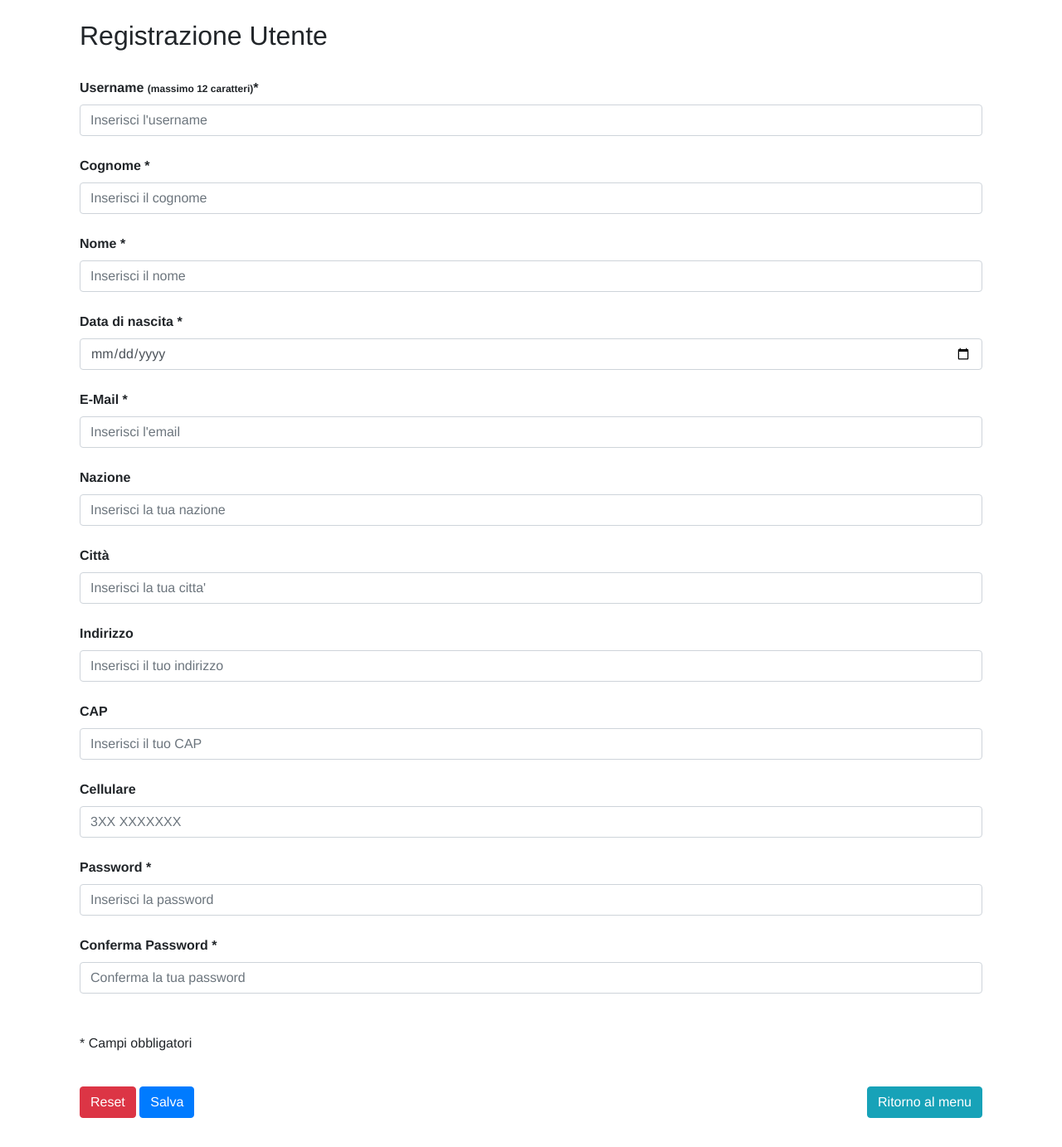
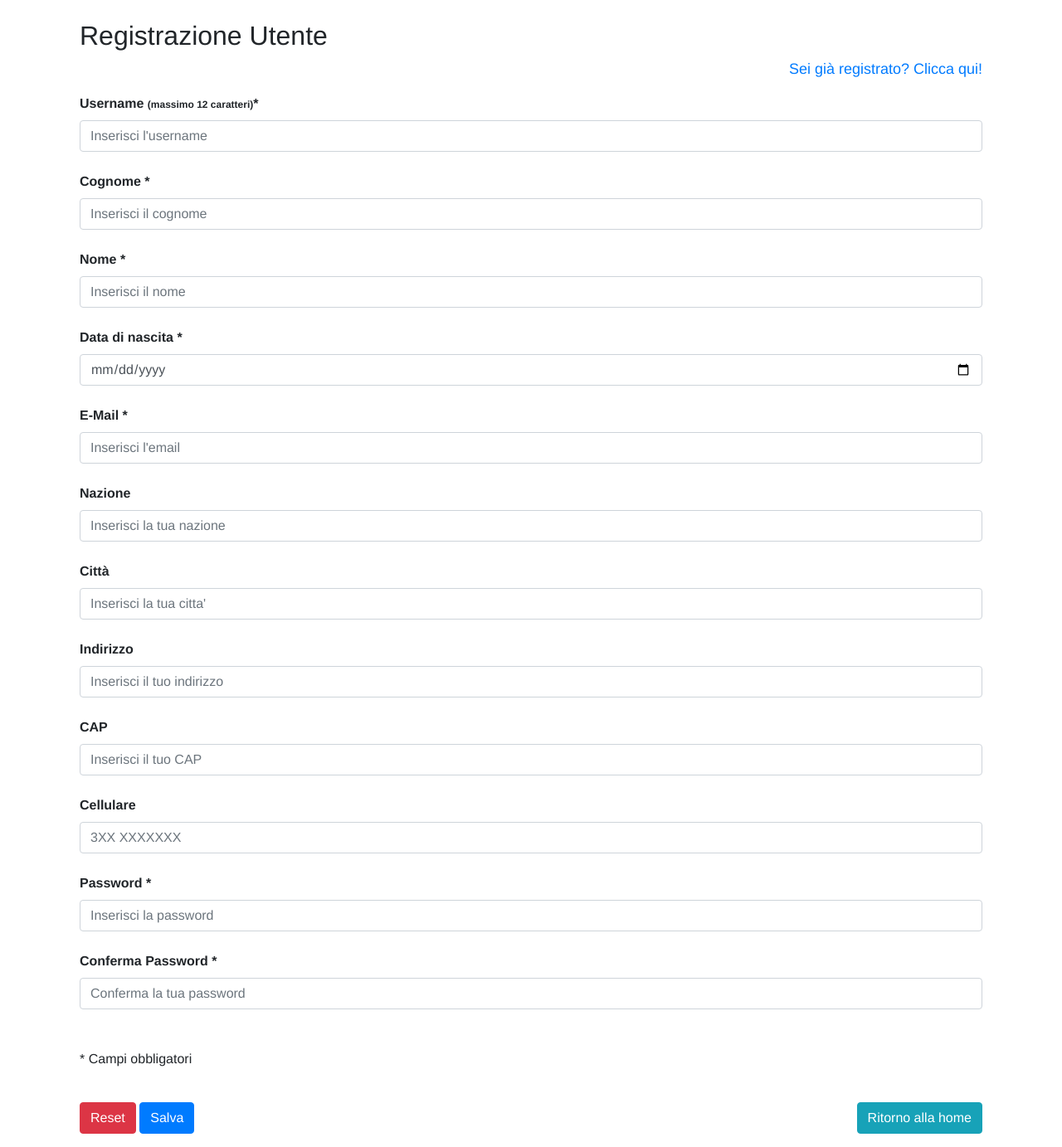
Before and after one commit to ludocomito/AtCoin, a PHP site: page /php/Registrazione.php in a window 1280 px wide. Shown: the whole page at 83% size. Before the commit the page ends 1348 px from the top, so only its background shows below. Run offline with PHP 8.4, Linux system fonts and the light colour scheme.

Commit message:
Add files via upload

```diff
--- a/css/StyleMenu.css
+++ b/css/StyleMenu.css
@@ -261,7 +261,6 @@ p {
   display: none;
   text-indent: -1000px;
   opacity: 0.5;
-  background: url("../assets/frecciasu2.png") no-repeat;
 }
 h1 {
   font-family: Helvetica, Sans-Serif;
--- a/php/Registrazione.php
+++ b/php/Registrazione.php
@@ -6,10 +6,24 @@
         <meta name="viewport" content="width=device-width, initial-scale=1">
   		<link rel="stylesheet" href="https://maxcdn.bootstrapcdn.com/bootstrap/4.1.0/css/bootstrap.min.css">
   		<script src="https://maxcdn.bootstrapcdn.com/bootstrap/4.1.0/js/bootstrap.min.js"></script>
+		<script src="http://code.jquery.com/jquery-latest.js"></script>
+
+		  <svg xmlns="http://www.w3.org/2000/svg" style="display: none;"> <!-- per svg alert -->
+            <symbol id="check-circle-fill" fill="currentColor" viewBox="0 0 16 16">
+              <path d="M16 8A8 8 0 1 1 0 8a8 8 0 0 1 16 0zm-3.97-3.03a.75.75 0 0 0-1.08.022L7.477 9.417 5.384 7.323a.75.75 0 0 0-1.06 1.06L6.97 11.03a.75.75 0 0 0 1.079-.02l3.992-4.99a.75.75 0 0 0-.01-1.05z"/>
+            </symbol>
+            <symbol id="info-fill" fill="currentColor" viewBox="0 0 16 16">
+              <path d="M8 16A8 8 0 1 0 8 0a8 8 0 0 0 0 16zm.93-9.412-1 4.705c-.07.34.029.533.304.533.194 0 .487-.07.686-.246l-.088.416c-.287.346-.92.598-1.465.598-.703 0-1.002-.422-.808-1.319l.738-3.468c.064-.293.006-.399-.287-.47l-.451-.081.082-.381 2.29-.287zM8 5.5a1 1 0 1 1 0-2 1 1 0 0 1 0 2z"/>
+            </symbol>
+            <symbol id="exclamation-triangle-fill" fill="currentColor" viewBox="0 0 16 16">
+              <path d="M8.982 1.566a1.13 1.13 0 0 0-1.96 0L.165 13.233c-.457.778.091 1.767.98 1.767h13.713c.889 0 1.438-.99.98-1.767L8.982 1.566zM8 5c.535 0 .954.462.9.995l-.35 3.507a.552.552 0 0 1-1.1 0L7.1 5.995A.905.905 0 0 1 8 5zm.002 6a1 1 0 1 1 0 2 1 1 0 0 1 0-2z"/>
+            </symbol>
+          </svg>
 
 		<title>Registrazione</title>
+
+
 		<style>
-
 
 			.max{
 				font-family: Helvetica, Sans-Serif;
@@ -36,7 +50,7 @@
 			.center_div
             {
 				margin: 0 auto;
-				width:85% /* value of your choice which suits your alignment */
+				width:85%; /* value of your choice which suits your alignment */
 			}
 
 
@@ -71,6 +85,24 @@
   <br>
 	<body style="font-family: Helvetica, Sans-Serif">
 
+
+				<!-- da visualizzare solo in caso di registrazione -->
+		<div id= "MyAlert" class=" center_div" style="margin-bottom: 10px;">
+			<h2>Registrazione effettuata !</h2>
+			<div class="alert alert-success d-flex align-items-center" role="alert">
+            	<svg class="bi flex-shrink-0 me-2" width="24" height="24" role="img" aria-label="Success:"><use xlink:href="#check-circle-fill"/></svg>
+            	<div>
+                	<span> &nbsp La registrazione dell'utente : " " è avvenuta con successo !</span>
+            	</div>
+       		</div>
+
+			<button  onclick="window.location.href='Login.php';" type='button' class='btn btn-success' >Accedi</button>
+			<button  onclick="window.location.href='../index.html';" type="button" class="btn btn-info " >Ritorno alla home</button>
+			<br>
+		</div>
+		<script> //  hide della schermata di registrazione effettuata
+			$("#MyAlert").hide();
+		</script>
     <?php
     		//error_reporting (0); leva errori di sistema esempio deprecated
 
@@ -78,17 +110,18 @@
 			$yyyy=date('Y')-100; //controllo data nascita maggiorenne
     ?>
 
-		 <div class=" center_div">
+	<div id="MyPrincipale" class=" center_div" style="margin-bottom: 10px;">
 
-			<h2>Registrazione Utente</h2><br>
 
-			<form action="<?php $_SERVER['PHP_SELF'] ?>" method="post">
+		 <h2>Registrazione Utente</h2> <p style="font-size: 18px; text-align: right;"><a href="./Login.php">Sei già registrato? Clicca qui!</a> </p>
+
+		<form action="<?php $_SERVER['PHP_SELF'] ?>" method="post">
 
 
 
 			<div class="form-group">
 			<label> Username <span class="max">(massimo 12 caratteri)</span>*</label>
-			<input class="form-control" type="text" placeholder="Inserisci l'username" name="username" maxlength="12" required><br>
+			<input id="username" class="form-control" type="text" placeholder="Inserisci l'username" name="username" maxlength="12" required><br>
 
 			<label>Cognome * </label>
 			 <input  class="form-control" type="text" placeholder="Inserisci il cognome" name="cognome" maxlength="30" required><br>
@@ -101,7 +134,7 @@
              <input class="form-control" type="date" placeholder="Inserisci la tua data di nascita" name="nascita"  min="<?php echo date($yyyy.'-m-d');?>" max="<?php echo date($yy.'-m-d');?>" required><br>
 
 			<label> E-Mail *</label>
-			<input class="form-control"  placeholder="Inserisci l'email" type="email" name="email" maxlength="40" required><br>
+			<input id="mail" class="form-control"  placeholder="Inserisci l'email" type="email" name="email" maxlength="40" required><br>
 
             <label> Nazione </label>
 			<input class="form-control" type="text" placeholder="Inserisci la tua nazione" name="nazione" maxlength="30" ><br>
@@ -113,26 +146,26 @@
 			<input class="form-control" type="text" placeholder="Inserisci il tuo indirizzo" name="indirizzo" maxlength="40" ><br>
 
             <label> CAP </label>
-			<input class="form-control" type="text" placeholder="Inserisci il tuo CAP" name="CAP" maxlength="5" minlength="5" ><br>
+			<input id="cap" class="form-control" type="text" placeholder="Inserisci il tuo CAP" name="CAP" maxlength="5" minlength="5" ><br>
 
             <label> Cellulare </label>
-			<input class="form-control" type="tel" placeholder="3XX XXXXXXX" name="cellulare" size="number" maxlength="10"><br>
+			<input id="cell" class="form-control" type="tel" placeholder="3XX XXXXXXX" name="cellulare" size="number" maxlength="10"><br>
 
 			<label> Password *</label>
-			<input class="form-control" placeholder="Inserisci la password" type="password" name="psw" maxlength="32" minlength="4" required><br>
+			<input class="form-control" id="psw" placeholder="Inserisci la password" type="password" name="psw" maxlength="32" minlength="4" required><br>
 
 			<label> Conferma Password *</label>
-			<input class="form-control" placeholder="Conferma la tua password" type="password" name="cpsw" maxlength="32" minlength="4" required><br>
+			<input class="form-control" id="cpsw" placeholder="Conferma la tua password" type="password" name="cpsw" maxlength="32" minlength="4" required><br>
 
             <br>
 			 * Campi obbligatori
 			 <br><br>
 			 </div>
-			 <input class="btn btn-danger" type="reset" value="Reset"> <input type="submit" class="btn btn-primary" name="submit" value="Salva">
+			 <input class="btn btn-danger" type="reset" value="Reset"> <input type="submit" id="mySalva" class="btn btn-primary" name="submit" value="Salva">
 
-			<button  onclick="window.location.href='../index.html';" type="button" class="btn btn-info destra" >Ritorno al menu</button>
+			<button  onclick="window.location.href='../index.html';" type="button" class="btn btn-info destra" >Ritorno alla home</button>
 
-			</form>
+		</form>
 
             <?php
 
@@ -183,10 +216,29 @@
 					exit("<br><h3>Campi principali non settati !</h3>");
 
 				if (!empty($cellulare) AND !is_numeric($cellulare))
+				{
+				?>
+					<script>
+						$("#cell").val(("")).attr("placeholder","Non hai inserito numeri !");
+						$("#cell").attr("class","form-control is-invalid");
+						$("#cell").focus();
+					</script>
+				<?php
 					exit ("<br><h3>Non hai inserito numeri nel campo del cellulare!</h3>");
+				}
 
                 if (!empty($CAP) AND !is_numeric($CAP))
+				{
+				?>
+					<script>
+						$("#cap").val(("")).attr("placeholder","Non hai inserito numeri !");
+						$("#cap").attr("class","form-control is-invalid");
+						$("#cap").focus();
+					</script>
+				<?php
 					exit ("<br><h3>Non hai inserito numeri nel campo del CAP!</h3>");
+
+				}
 
 
 				/*_match("/^([a-z0-9\._-]+)(@[a-z0-9.-]+)(\.{1}[a-z]{2,4})$", $_POST['email'])))
@@ -194,13 +246,34 @@
 
 
                 if($psw!=$cpsw)
+				{
+					?>
+					<script>
+						$("#psw").val(("")).attr("placeholder","Password diverse !");
+						$("#psw").attr("class","form-control is-invalid");
+						$("#psw").focus();
+
+						$("#cpsw").val(("")).attr("placeholder","Password diverse !");
+						$("#cpsw").attr("class","form-control is-invalid");
+					</script>
+				<?php
 					exit("<br><h3>Conferma password diversa dalla password!</h3>");
+				}
 
 
                 $query1="SELECT username FROM Clienti WHERE username='".$username."'";
 				$ris=mysqli_query($db,$query1) or die("Query fallita 1");
                 if(mysqli_num_rows($ris)>0)
+				{
+					?>
+					<script>
+						$("#username").val(("")).attr("placeholder","Username già esistente !");
+						$("#username").attr("class","form-control is-invalid");
+						$("#username").focus();
+					</script>
+				<?php
                 	exit("<br><h3>Username già esistente!</h3>");
+				}
 
                 else
                 {
@@ -209,11 +282,14 @@
 
 					//header('Refresh: 0; url=' . $login); //HEADER DEVE SEMPRE PRECEDERE OUTPUT
                     echo("<br><h4>Registrazione avvenuta con successo !</h4>");
+				?>
+					<script>
+        				$("#MyPrincipale").hide();
+						$("#MyAlert").show("slow");
+					</script>
+                <?php
 
 				}
-
-
-
 				?>
 
                 <br><button  onclick="window.location.href='Login.php';" type='button' class='btn btn-success' >Accedi</button><br>
@@ -226,7 +302,16 @@
             </div>
 
 
-
 	</body>
 
 </html>
+<script>//controllo psw
+/*$(document).ready(function(){
+  $("form").submit(function(){
+    alert("Submitted");
+	//if($(#psw).val()==$(#cpsw).val())
+  });
+});
+*/
+
+</script>
--- a/php/compra.php
+++ b/php/compra.php
@@ -209,7 +209,8 @@
 </html>
 
 <script type="text/javascript">
-  function myFunction() {
+  function myFunction()
+  {
 
     var x = document.getElementById("euro");
     document.getElementById("coin").value = x.value * 10;
```
